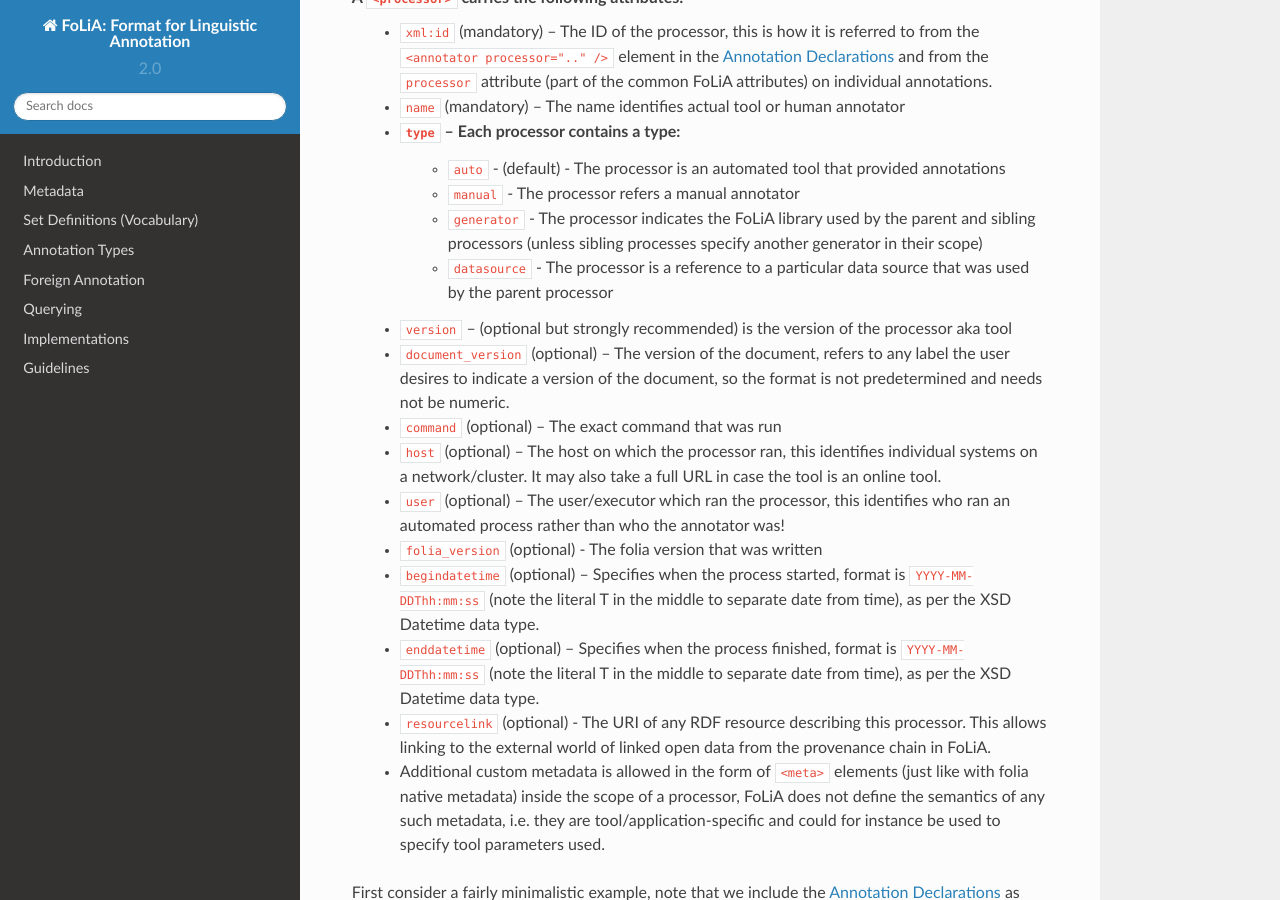
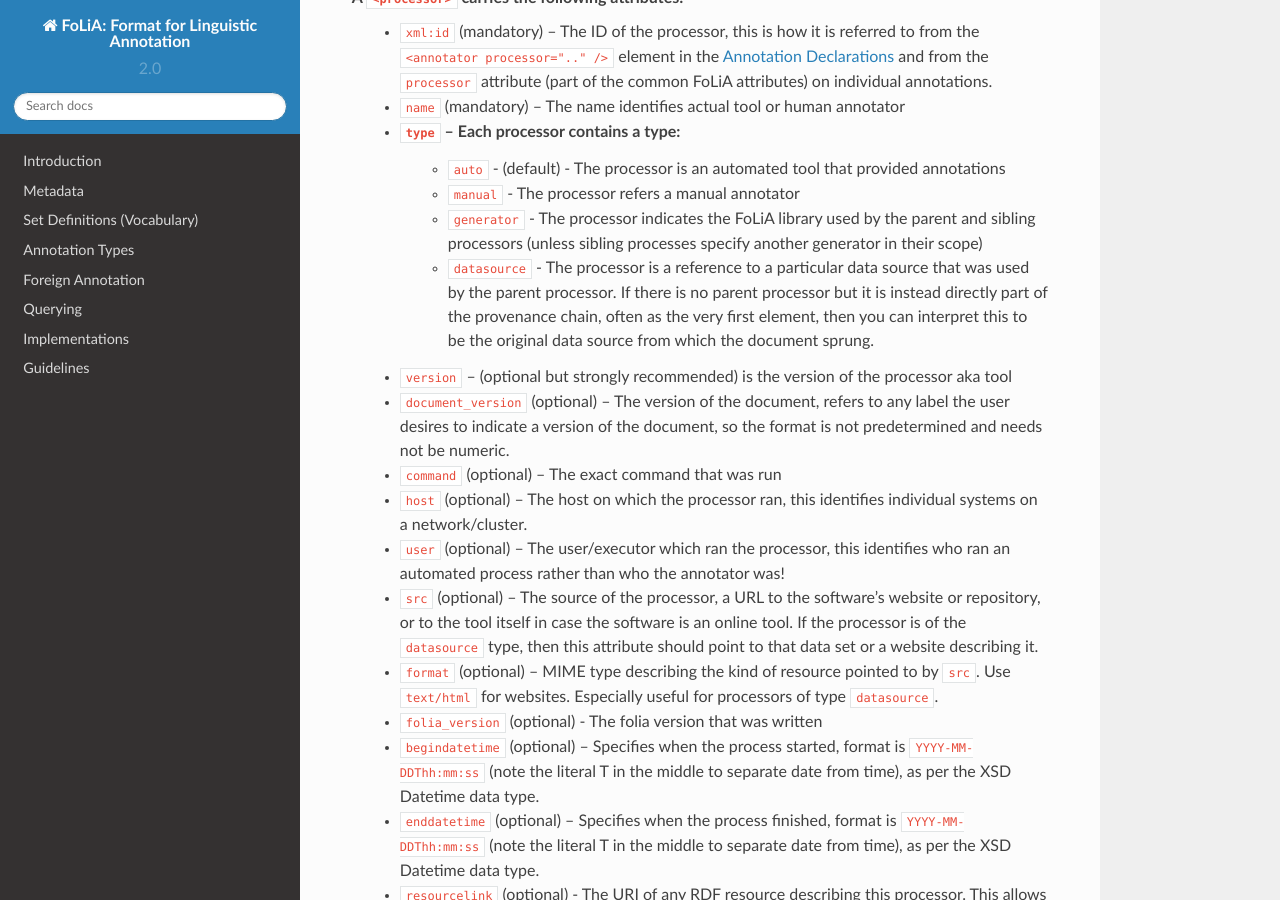
Before and after one commit to proycon/folia, a Sphinx documentation site: the page built from docs/source/provenance_data.rst, in a window 1280 px wide and 900 px high, scrolled down 461 px. Built offline with Sphinx 7.4.7 and the Read the Docs theme 2.0.0, drawn with Linux system fonts in a browser that asks for light colours.

Commit message:
expanding Provenance data (processors) with a src and format attribute.  #46

```diff
--- a/docs/source/provenance_data.rst
+++ b/docs/source/provenance_data.rst
@@ -20,12 +20,14 @@ A ``<processor>`` carries the following attributes:
         * ``auto`` - (default) - The processor is an automated tool that provided annotations
         * ``manual`` - The processor refers a manual annotator
         * ``generator`` - The processor indicates the FoLiA library used by the parent and sibling processors (unless sibling processes specify another generator in their scope)
-        * ``datasource`` - The processor is a reference to a particular data source that was used by the parent processor
+        * ``datasource`` - The processor is a reference to a particular data source that was used by the parent processor. If there is no parent processor but it is instead directly part of the provenance chain, often as the very first element, then you can interpret this to be the original data source from which the document sprung.
    * ``version`` -- (optional but strongly recommended) is the version of the processor aka tool
    * ``document_version`` (optional)  -- The version of the document, refers to any label the user desires to indicate a version of the document, so the format is not predetermined and needs not be numeric.
    * ``command`` (optional) -- The exact command that was run
-   * ``host`` (optional) -- The host on which the processor ran, this identifies individual systems on a network/cluster. It may also take a full URL in case the tool is an online tool.
+   * ``host`` (optional) -- The host on which the processor ran, this identifies individual systems on a network/cluster.
    * ``user`` (optional) -- The user/executor which ran the processor, this identifies who ran an automated process rather than who the annotator was!
+   * ``src`` (optional) -- The source of the processor, a URL to the software's website or repository, or to the tool itself in case the software is an online tool. If the processor is of the ``datasource`` type, then this attribute should point to that data set or a website describing it.
+   * ``format`` (optional) -- MIME type describing the kind of resource pointed to by ``src``. Use ``text/html`` for websites. Especially useful for processors of type ``datasource``.
    * ``folia_version`` (optional)  - The folia version that was written
    * ``begindatetime`` (optional) -- Specifies when the process started, format is  ``YYYY-MM-DDThh:mm:ss`` (note the literal T in the middle to separate date from time), as per the XSD Datetime data type.
    * ``enddatetime`` (optional) -- Specifies when the process finished, format is  ``YYYY-MM-DDThh:mm:ss`` (note the literal T in the middle to separate date from time), as per the XSD Datetime data type.
```
